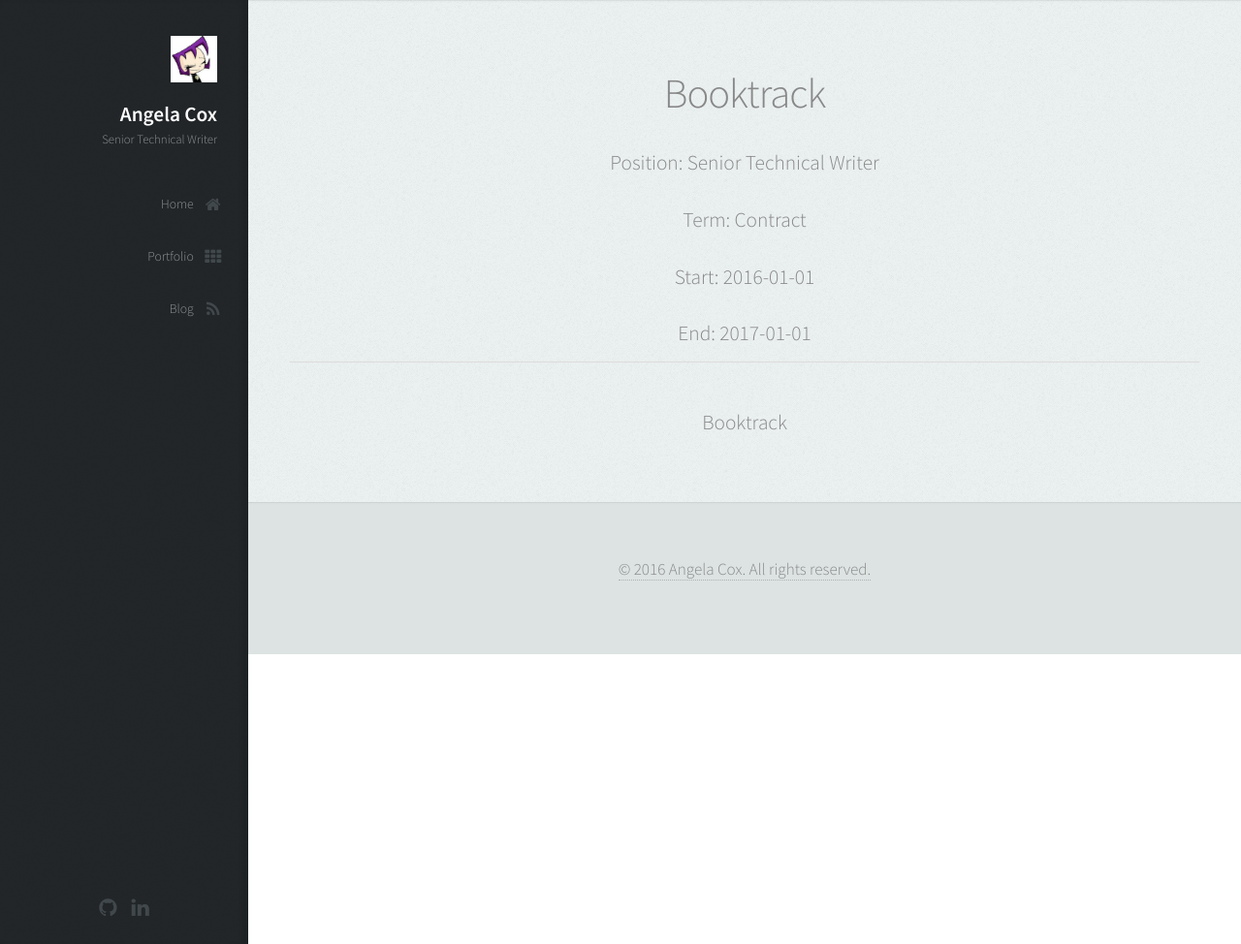
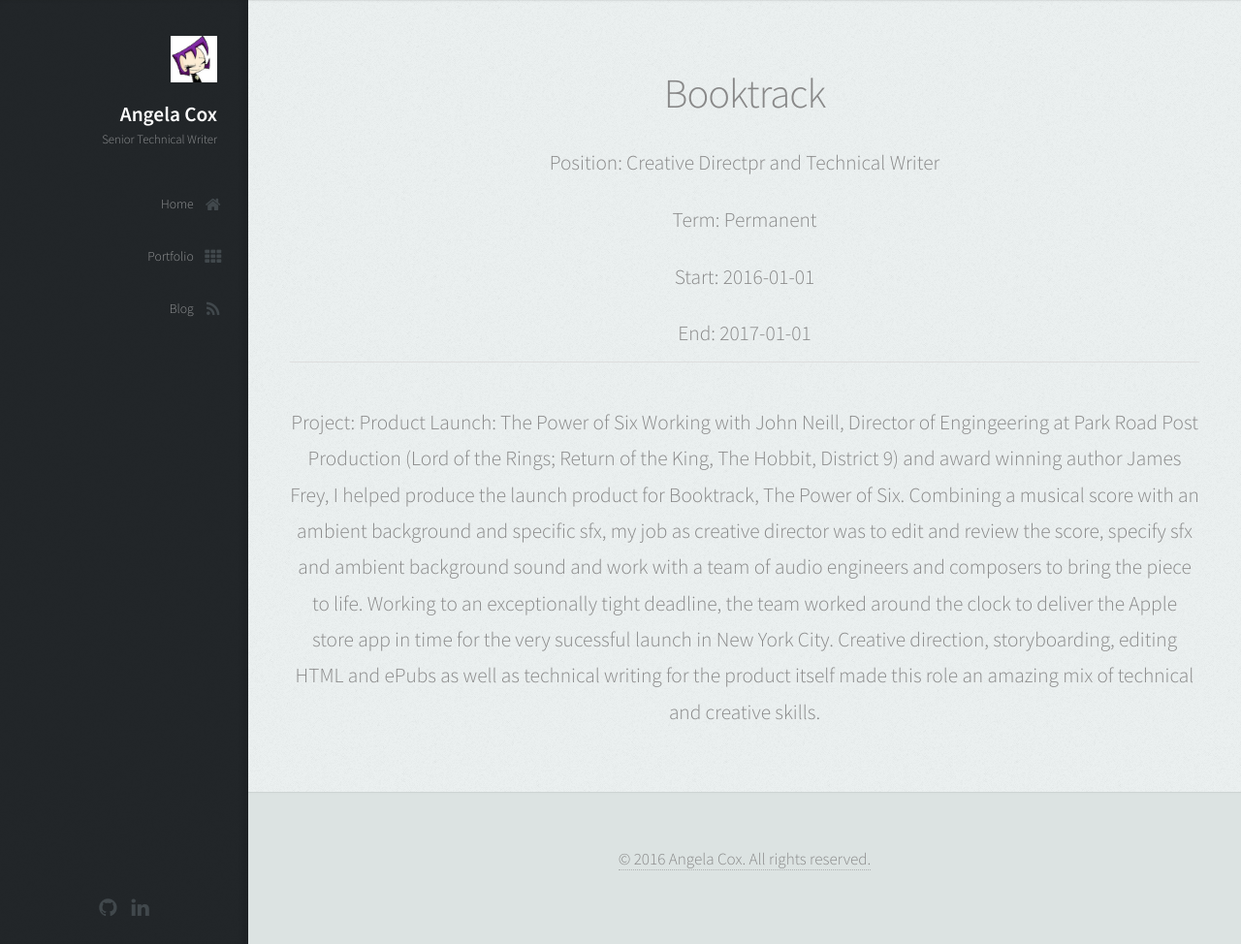
Before and after one commit to AngelaCox/UX-Portfolio, a Jekyll site: the page built from _roles/booktrack.md, in a window 1280 px wide and 974 px high. Shown: the whole window at 97% size. Built offline with Jekyll 4.4.1, drawn with Linux system fonts in a browser that asks for light colours; nearby versions of some CDN libraries; library files that are not in the unit come from our copies.

Commit message:
booktrack.md project edited online with Bitbucket

```diff
--- a/_roles/booktrack.md
+++ b/_roles/booktrack.md
@@ -1,11 +1,14 @@
 ---
 layout: role
 company:  Booktrack
-position: Senior Technical Writer
+position: Creative Directpr and Technical Writer
 thumbnail: images/BOOKTRACK.jpg
-term: Contract
+term: Permanent
 term_start: 2016-01-01
 term_end: 2017-01-01
 ---
 
-Booktrack
+Project: Product Launch: The Power of Six
+Working with John Neill, Director of Engingeering at Park Road Post Production (Lord of the Rings; Return of the King, The Hobbit, District 9) and award winning author James Frey, I helped produce the launch product for Booktrack, The Power of Six.
+Combining a musical score with an ambient background and specific sfx, my job as creative director was to edit and review the score, specify sfx and ambient background sound and work with a team of audio engineers and composers to bring the piece to life.
+Working to an exceptionally tight deadline, the team worked around the clock to deliver the Apple store app in time for the very sucessful launch in New York City. Creative direction, storyboarding, editing HTML and ePubs as well as technical writing for the product itself made this role an amazing mix of technical and creative skills.
```
